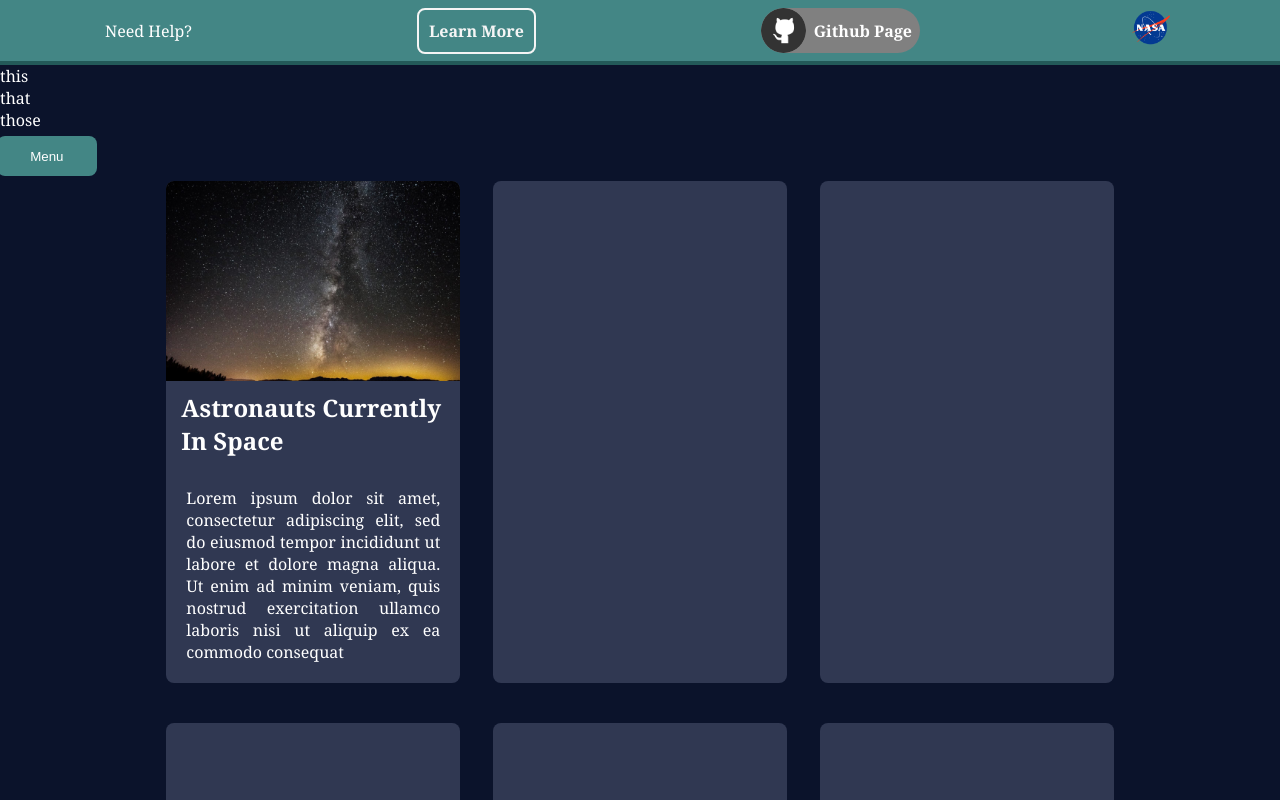
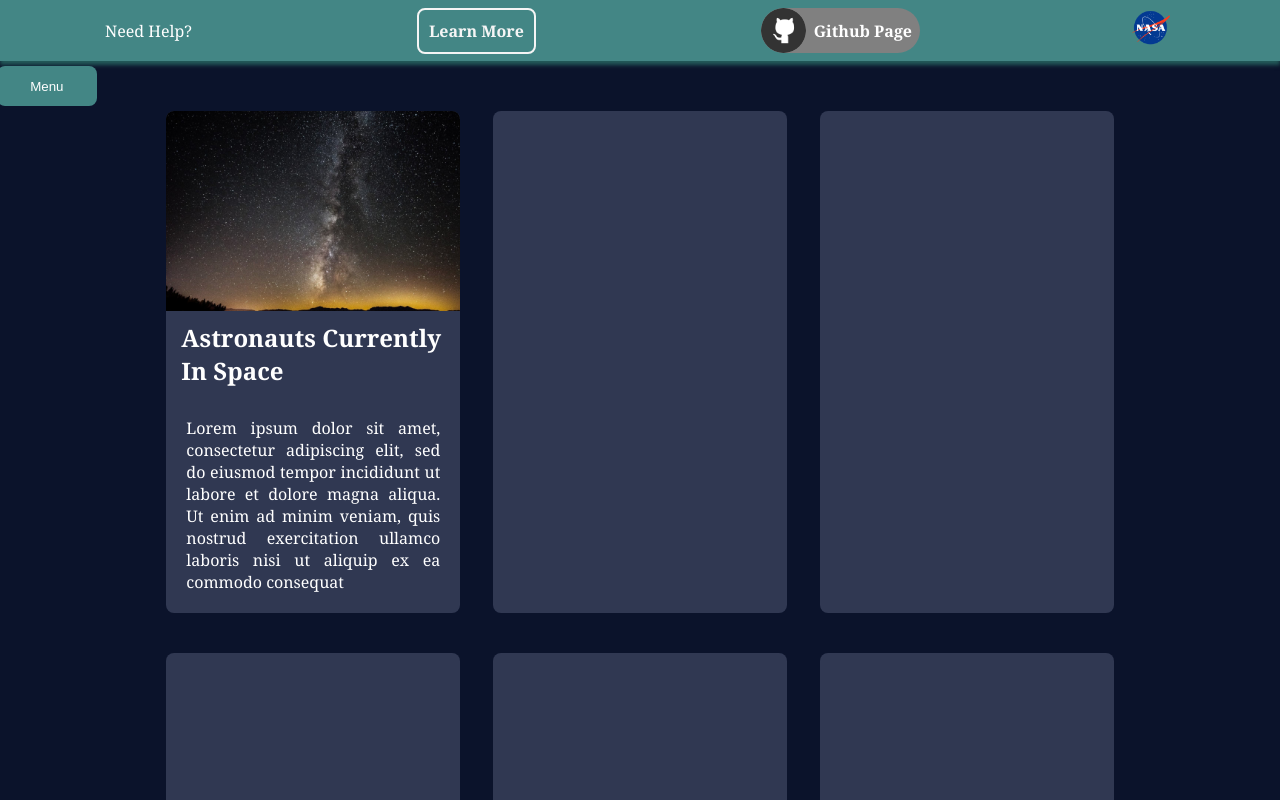
Before and after one commit to mosrainis/nasa-tracker, an Angular app: page / in a window 1280 px wide. Shown: the top 800 px of the page. Built offline with nearby package versions, Linux system fonts and the light colour scheme.

Commit message:
add menu, fix some styles

```diff
--- a/src/app/Main components/applayout/applayout.component.html
+++ b/src/app/Main components/applayout/applayout.component.html
@@ -1,7 +1,7 @@
 <div class="wrapper">
     <app-header></app-header>
     <div class="middle-sec">
-        <div class="nav-co">
+        <div class="nav-co" [ngClass]="desktopMenu ? 'nav-open' : 'nav-close'">
             <nav class="desktop-nav">
                 <ul>
                     <li>this</li>
@@ -10,12 +10,14 @@
                 </ul>
             </nav>
         </div>
-        <main class="main-sec" [@routeAnimations]="prepareRoute(outlet)">
-            <div class="btn-co">
-                <button (click)="desktopMenu = true" class="menu-btn">Menu</button>
-            </div>
-            <router-outlet #outlet="outlet"></router-outlet>
-        </main>
+        <div class="main-content" [@routeAnimations]="prepareRoute(outlet)" [ngClass]="desktopMenu ? 'push' : 'no-push'">
+            <main class="main-sec">
+                <div class="btn-co">
+                    <button (click)="desktopMenu = !desktopMenu" class="menu-btn">Menu</button>
+                </div>
+                <router-outlet #outlet="outlet"></router-outlet>
+            </main>
+        </div>
     </div>
     <app-footer></app-footer>
 </div>
--- a/src/app/Main components/applayout/applayout.component.scss
+++ b/src/app/Main components/applayout/applayout.component.scss
@@ -2,17 +2,50 @@
     width: 100%;
     height: 100%;
 
-    // .middle-sec {
-    //     display: flex;
-    //     flex-wrap: nowrap;
-    //     flex-direction: row;
-    // }
+    .middle-sec {
+        position: relative;
+        overflow-x: hidden;
+
+        .nav-co {
+            overflow-x: hidden;
+            display: inline-block;
+            height: 100%;
+            background: #225e5e;
+            position: absolute;
+            top: 0;
+            left: 0;
+            transition: width 300ms;
+        }
+
+        .nav-close {
+            width: 0;
+        }
+
+        .nav-open {
+            width: 200px;
+        }
+
+        .main-content {
+            width: 100%;
+            display: inline-block;
+            transition: margin-left 300ms;
+        }
+
+        .no-push {
+            margin-left: 0;
+        }
+
+        .push {
+            margin-left: 200px;
+        }
+    }
+
 
     .main-sec {
         width: 88%;
         max-width: 1900px;
         margin: auto;
-        min-height: 100vh;
+        min-height: 150vh;
         position: relative;
 
         .btn-co {
--- a/src/app/Main components/header/header.component.scss
+++ b/src/app/Main components/header/header.component.scss
@@ -5,7 +5,6 @@
     width: 100%;
     background: #438685;
     padding: 8px 0px;
-    border-bottom: 4px solid #0b132b;
 
 
     .f-item {
@@ -20,7 +19,6 @@
             margin: 15px;
             padding: 10px;
             color: whitesmoke;
-            // background: whitesmoke;
             border: 2px solid whitesmoke;
             border-radius: 8px;
             text-decoration: none;
@@ -30,12 +28,11 @@
 
         .more-title:hover {
             color: #ccc;
-            // background: #1a1a1a;
         }
     }
 }
 .header-sec:hover {
-    border-bottom: 4px solid #235a59;
+    box-shadow: 0px 4px 4px #235a59;
 }
 
 .h-link-co {
--- a/src/styles.scss
+++ b/src/styles.scss
@@ -14,3 +14,7 @@ body {
     transition: all 150ms;
     color: #fff;
 }
+
+button:focus {
+    outline: none;
+}
```
